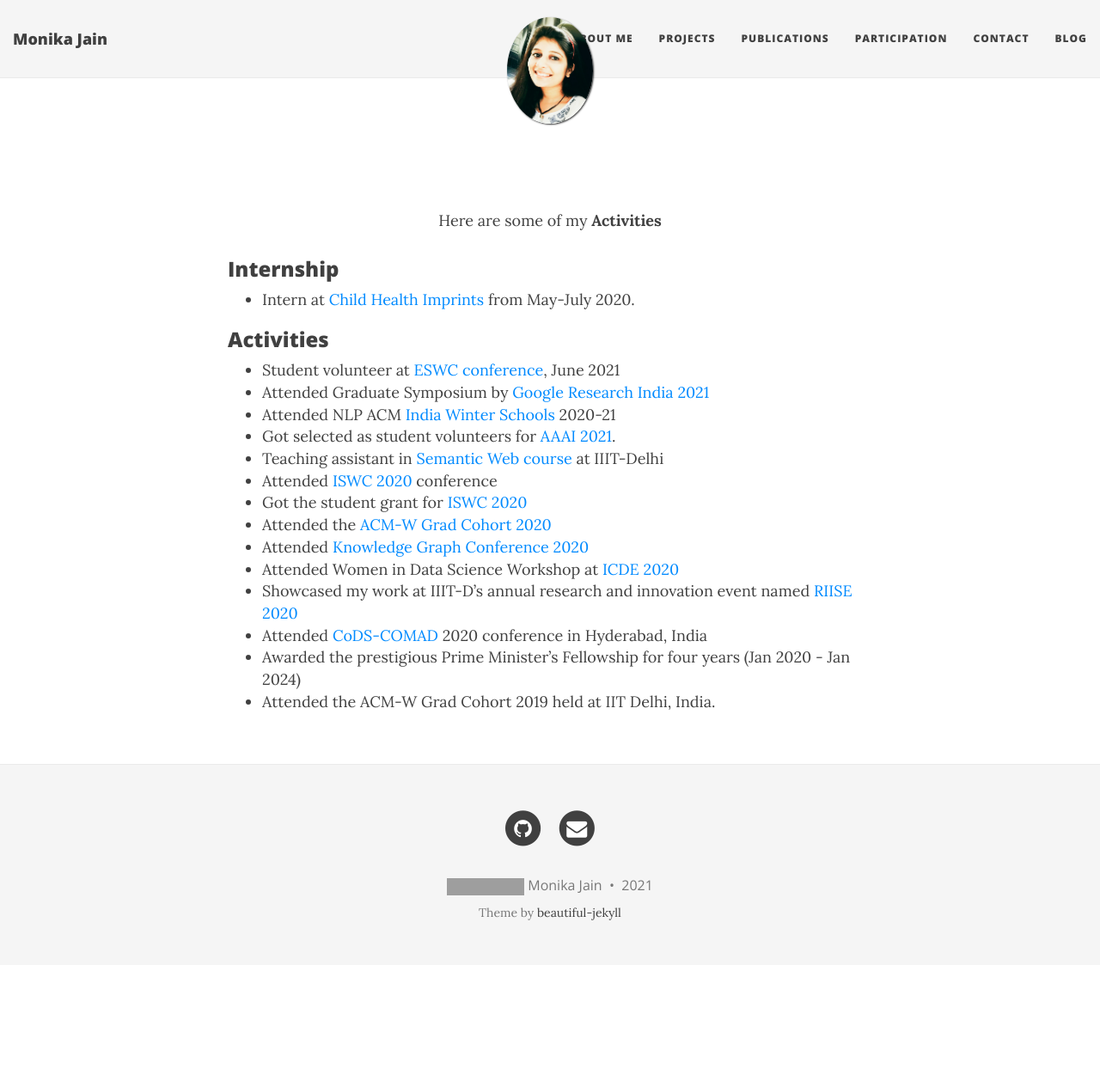
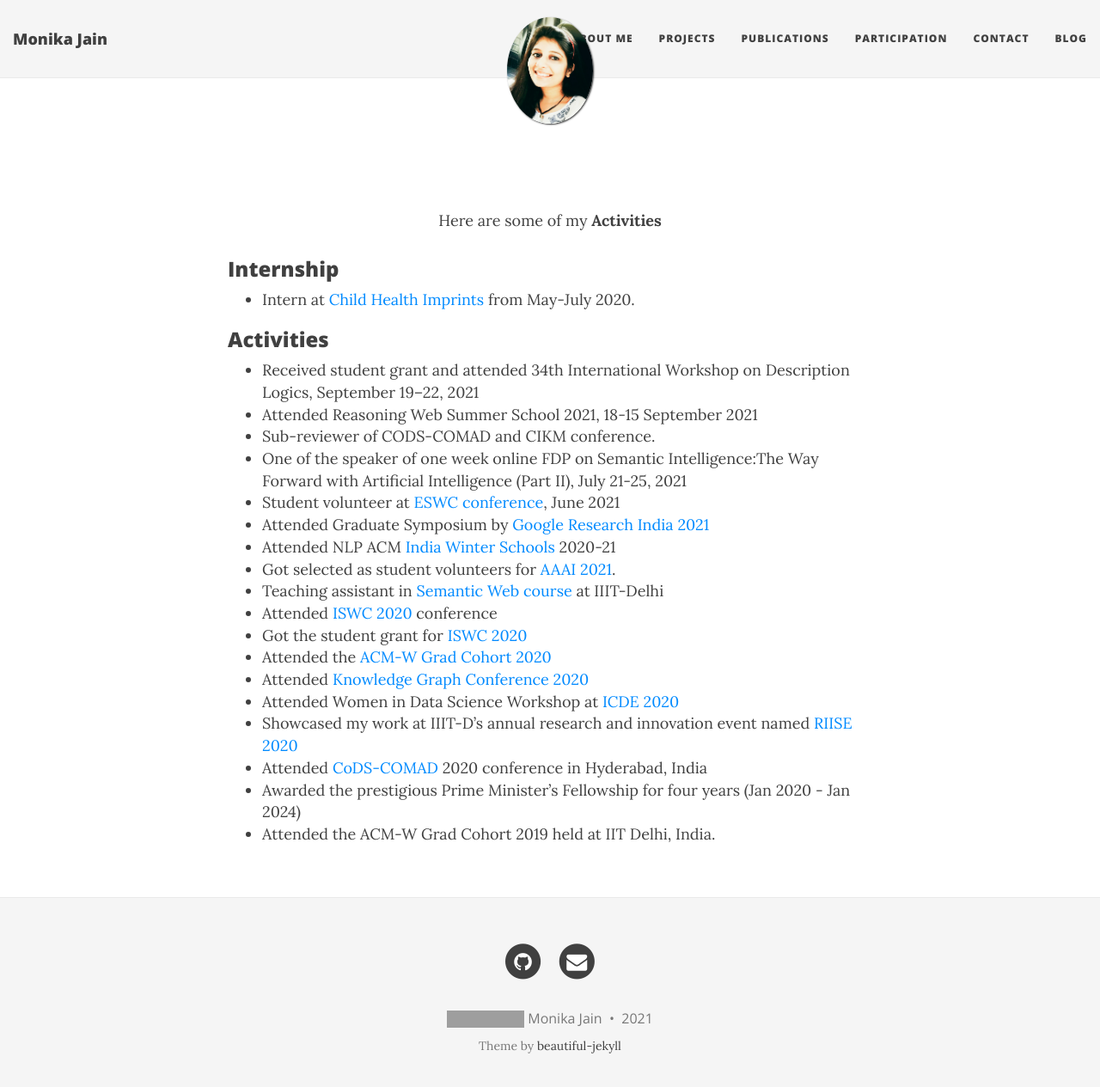
Before and after one commit to MonikaJain19/MonikaJain19.github.io, a Jekyll site: the page built from participation.md, in a window 1280 px wide and 1278 px high. Shown: the top 1265 px of the window at 86% size. Built offline with Jekyll 4.4.1, drawn with Linux system fonts in a browser that asks for light colours; nearby versions of some CDN libraries; grey boxes are pictures that could not be loaded.

Commit message:
Update participation.md

```diff
--- a/participation.md
+++ b/participation.md
@@ -13,7 +13,10 @@ Here are some of my <b>Activities</b>
 - Intern at [Child Health Imprints](https://www.childhealthimprints.com/) from May-July 2020.
 
 ### Activities
-
+- Received student grant and attended 34th International Workshop on Description Logics, September 19–22, 2021
+- Attended Reasoning Web Summer School 2021, 18-15 September 2021
+- Sub-reviewer of CODS-COMAD and CIKM conference.
+- One of the speaker of one week online FDP on Semantic Intelligence:The Way Forward with Artificial Intelligence (Part II), July 21-25, 2021
 - Student volunteer at [ESWC conference](https://2021.eswc-conferences.org/), June 2021
 - Attended Graduate Symposium by [Google Research India 2021](https://sites.google.com/view/graduatesymposium2021)
 - Attended NLP ACM [India Winter Schools](https://aaai.org/Conferences/AAAI-21/) 2020-21
```
